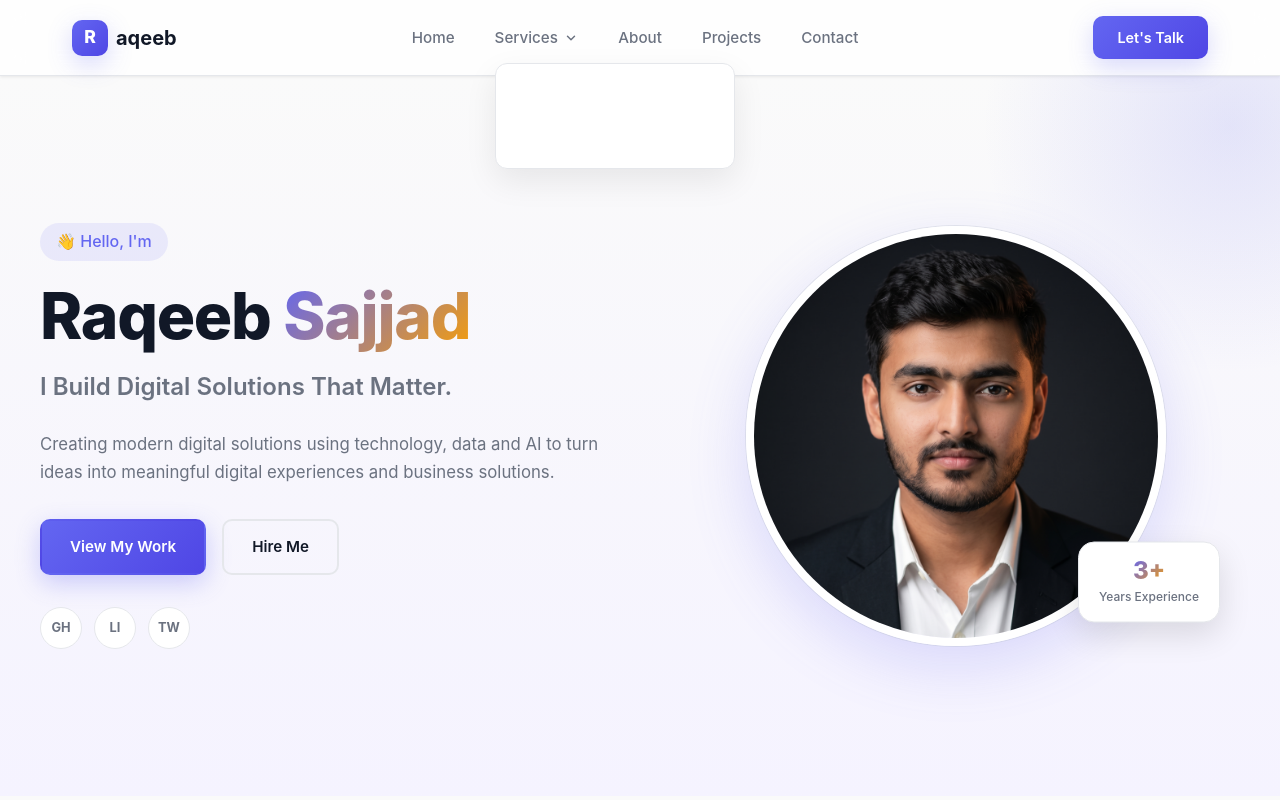
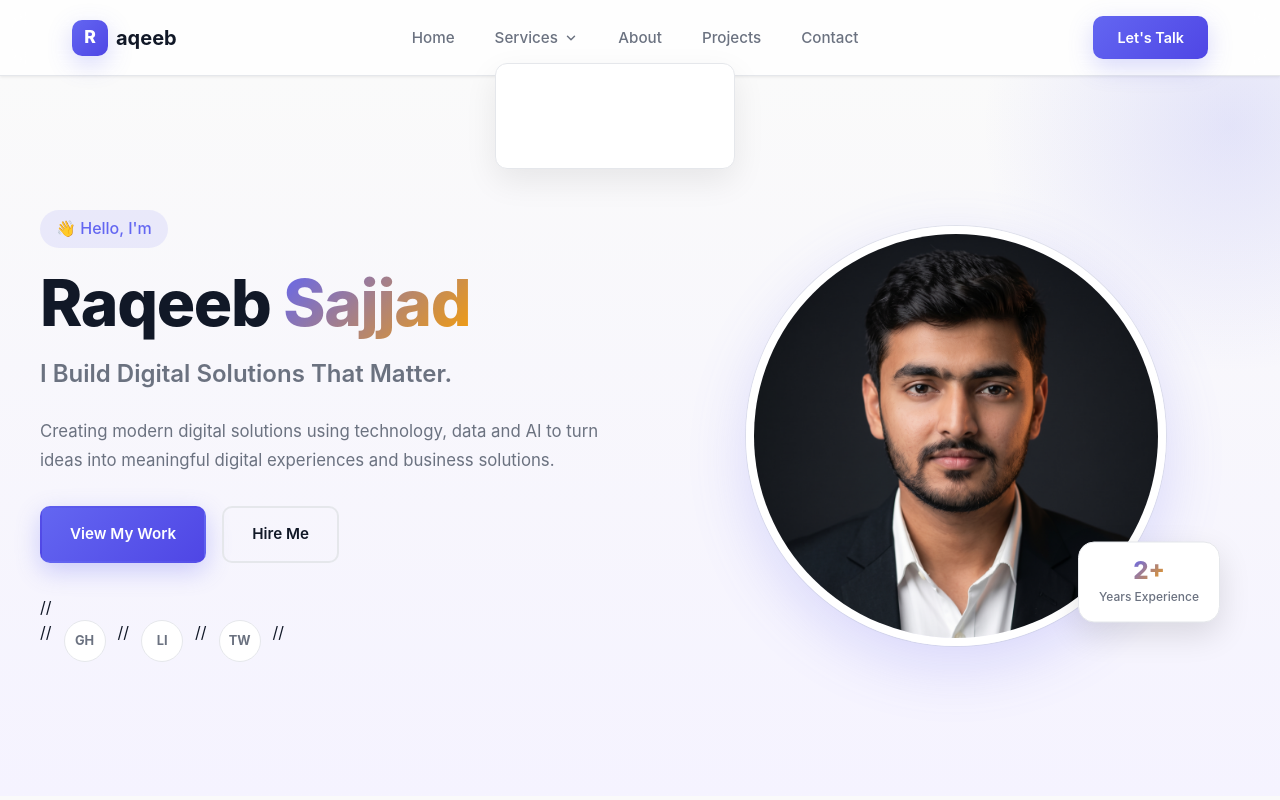
Before and after one commit to Abdul-Raqeeb75/Raqeeb-Sajjad, a Next.js app: page / in a window 1280 px wide. Shown: the top 800 px of the page. Built offline with nearby package versions, Linux system fonts and the light colour scheme.

Commit message:
Update Hero component by commenting social links
Commented out the social links section and updated experience badge.

```diff
--- a/components/Hero.js
+++ b/components/Hero.js
@@ -47,11 +47,11 @@ export default function Hero() {
             <a href="#contact" className="btn btn-outline">Hire Me</a>
           </div>
 
-          <div className="hero-socials">
-            <a href="#" aria-label="GitHub">GH</a>
-            <a href="#" aria-label="LinkedIn">LI</a>
-            <a href="#" aria-label="Twitter">TW</a>
-          </div>
+          // <div className="hero-socials">
+          //   <a href="#" aria-label="GitHub">GH</a>
+          //   <a href="#" aria-label="LinkedIn">LI</a>
+          //   <a href="#" aria-label="Twitter">TW</a>
+          // </div>
         </div>
 
         <div className="hero-image">
@@ -62,7 +62,7 @@ export default function Hero() {
             />
           </div>
           <div className="experience-badge">
-            <span className="badge-number">3+</span>
+            <span className="badge-number">2+</span>
             <span className="badge-text">Years Experience</span>
           </div>
         </div>
```
